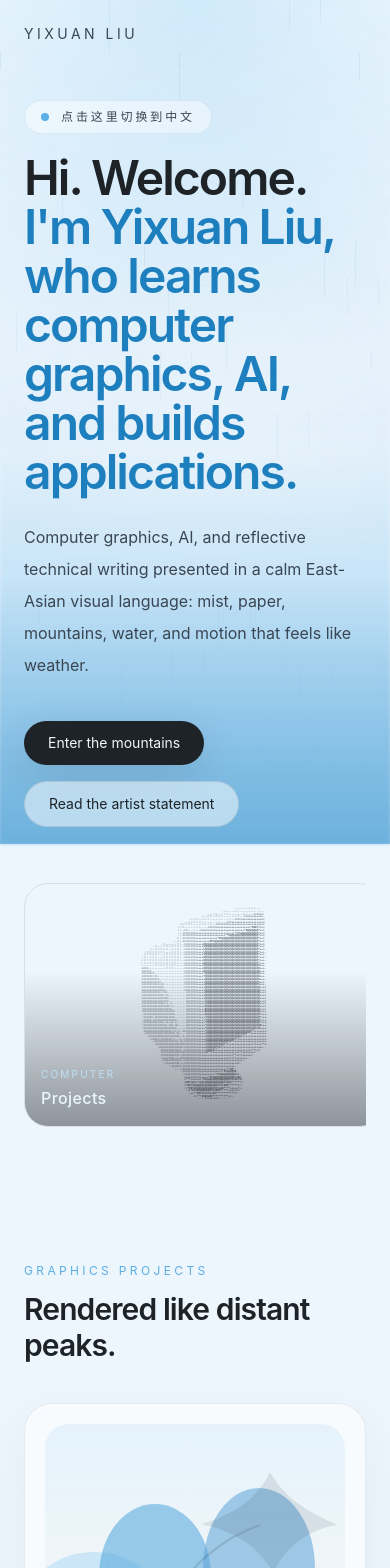
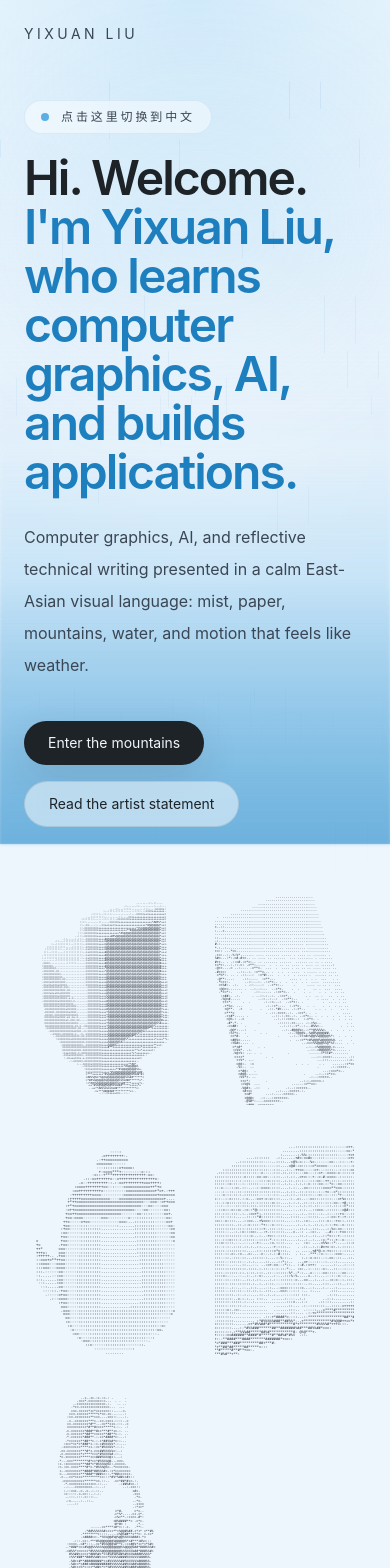
Before and after one commit to Ahhhh2016/yixuan-liu, a React (Vite) app in the folder blog-app/: page / in a window 390 px wide. Shown: the top 1568 px of the page. Built offline with nearby package versions, Linux system fonts and the light colour scheme.

Commit message:
make ascii pics unscrollable

```diff
--- a/blog-app/src/RainyMountainPortfolio.jsx
+++ b/blog-app/src/RainyMountainPortfolio.jsx
@@ -205,28 +205,27 @@ export default function RainyMountainPortfolio() {
             </div>
           </div>
 
-          <div className="mt-14 flex gap-5 overflow-x-auto pb-2">
+          <div className="mt-14 grid grid-cols-2 gap-4 md:grid-cols-3 lg:grid-cols-5">
             {asciiCards.map((card) => (
               <a
                 key={card.key}
                 href={card.href}
                 aria-label={`Go to ${card.title}`}
-                className="group relative w-[360px] shrink-0 overflow-hidden rounded-[24px] border border-[#1E2328]/10 bg-transparent p-4 transition duration-300 hover:-translate-y-1 hover:bg-transparent focus-visible:outline-none focus-visible:ring-2 focus-visible:ring-[#1E7FBF]/45"
+                className="group relative min-w-0 overflow-hidden rounded-[24px] bg-transparent p-3 transition duration-300 hover:-translate-y-1 hover:bg-transparent focus-visible:outline-none focus-visible:ring-2 focus-visible:ring-[#1E7FBF]/45 md:p-4"
               >
-                <div className="pointer-events-none absolute inset-0 bg-[linear-gradient(180deg,rgba(255,255,255,0)_36%,rgba(30,35,40,0.62)_100%)] opacity-75 transition-opacity duration-300 md:opacity-0 md:group-hover:opacity-100 md:group-focus-visible:opacity-100" />
-
                 <div className="flex h-[210px] items-center justify-center overflow-hidden">
                   <pre
-                    className="m-0 whitespace-pre font-mono leading-[1.04] text-[#1E2328] [font-variant-ligatures:none]"
+                    className="m-0 whitespace-pre font-mono leading-[1.04] text-[#1E2328] transition-colors duration-300 group-hover:text-white group-focus-visible:text-white [font-variant-ligatures:none]"
                     style={{ fontSize: `${card.fontSizePx}px` }}
                   >
                     {card.ascii}
                   </pre>
                 </div>
 
-                <div className="absolute inset-x-0 bottom-0 p-4 text-[#EEF6FD] transition-all duration-300 md:translate-y-2 md:opacity-0 md:group-hover:translate-y-0 md:group-hover:opacity-100 md:group-focus-visible:translate-y-0 md:group-focus-visible:opacity-100">
-                  <div className="text-[10px] uppercase tracking-[0.22em] text-[#BDE0F7]">{card.subtitle}</div>
-                  <div className="mt-1 text-base font-medium tracking-wide">{card.title}</div>
+                <div className="pointer-events-none absolute inset-0 flex items-center justify-center opacity-0 transition-opacity duration-300 group-hover:opacity-100 group-focus-visible:opacity-100">
+                  <div className="px-4 py-2 text-sm font-semibold tracking-wide text-black">
+                    {card.title}
+                  </div>
                 </div>
               </a>
             ))}
```
